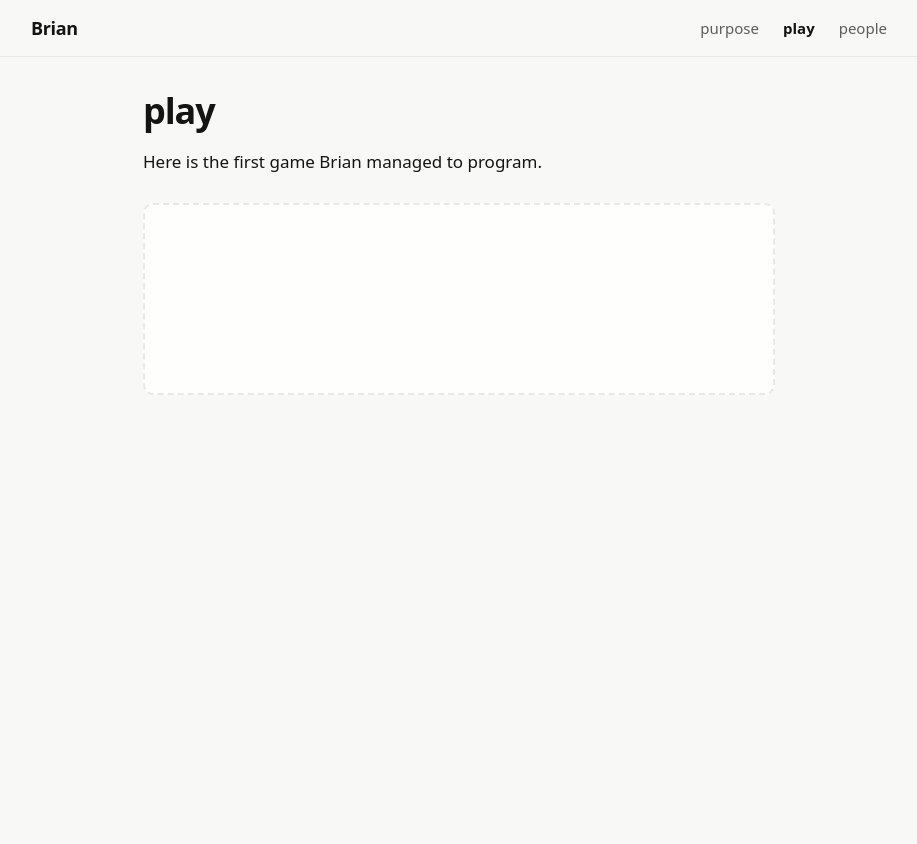
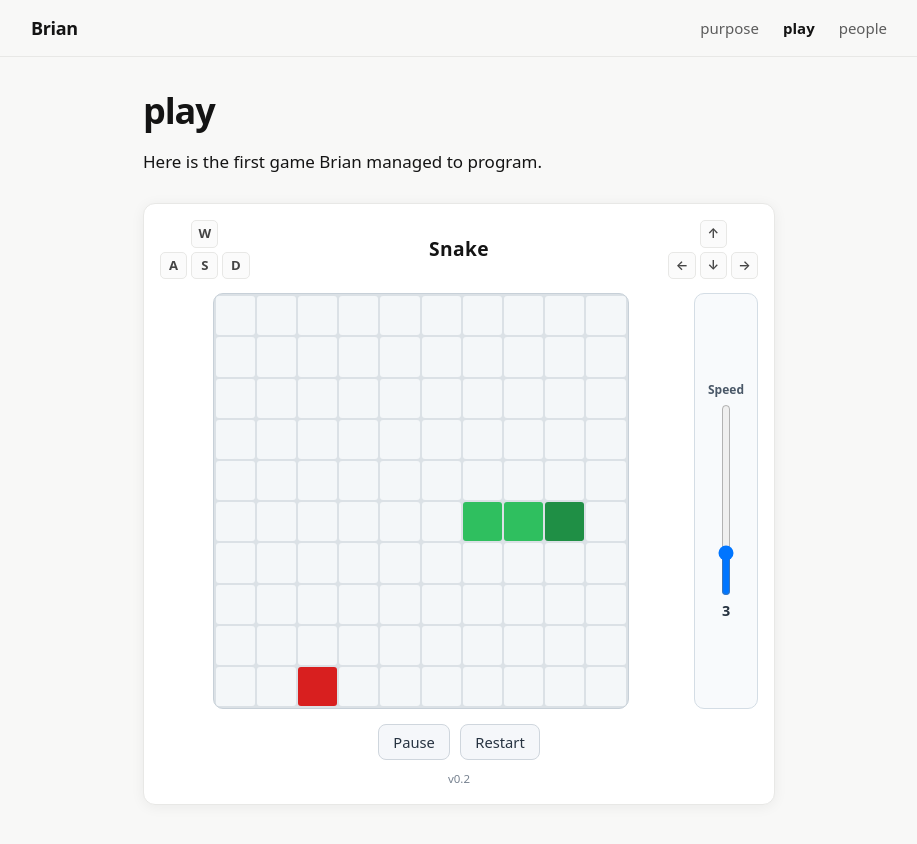
Before and after one commit to bmick/Website, a plain HTML site: page play.html in a window 1280 px wide. Shown: the whole page, without its empty margins (181-1098 px from the left). Before the commit the page ends 800 px from the top, so only its background shows below. Drawn offline with Linux system fonts and the light colour scheme.

Commit message:
Made-with: Cursor
Adds snake game.

```diff
--- a/css/styles.css
+++ b/css/styles.css
@@ -159,13 +159,229 @@ main {
   margin-bottom: 0;
 }
 
-/* Play — game embed slot */
-.game-slot {
+/* Play — snake game shell */
+.snake-shell {
   margin-top: 1.75rem;
-  min-height: 12rem;
+  border-radius: 12px;
+  border: 1px solid var(--border);
+  background: var(--surface);
+  box-shadow: 0 2px 14px rgba(0, 0, 0, 0.06);
+  padding: 1rem;
+}
+
+.snake-topbar {
+  display: grid;
+  grid-template-columns: 1fr auto 1fr;
+  align-items: center;
+  gap: 0.5rem;
+  margin-bottom: 0.9rem;
+}
+
+.snake-title {
+  margin: 0;
+  font-size: 1.2rem;
+  letter-spacing: 0.02em;
+  font-weight: 700;
+}
+
+.snake-control-hint {
+  display: inline-flex;
+  flex-direction: column;
+  gap: 0.25rem;
+}
+
+.snake-control-hint:first-child {
+  justify-self: start;
+}
+
+.snake-control-hint:last-child {
+  justify-self: end;
+}
+
+.key-row {
+  display: inline-flex;
+  gap: 0.25rem;
+}
+
+.key-row--single {
+  justify-content: center;
+}
+
+.key-cap {
+  width: 1.7rem;
+  height: 1.7rem;
+  display: inline-flex;
+  align-items: center;
+  justify-content: center;
+  border: 1px solid var(--border);
+  border-radius: 5px;
+  background: #fbfbfb;
+  color: #444;
+  font-size: 0.82rem;
+  font-weight: 600;
+  line-height: 1;
+  user-select: none;
+}
+
+.snake-board-wrap {
+  position: relative;
+  width: min(100%, 26rem);
+  margin: 0 auto;
+  aspect-ratio: 1 / 1;
+  touch-action: none;
+}
+
+.snake-play-area {
+  display: grid;
+  grid-template-columns: minmax(0, 1fr) auto;
+  align-items: center;
+  justify-content: center;
+  gap: 0.8rem;
+}
+
+.snake-speed-panel {
+  width: 4rem;
+  align-self: stretch;
+  border: 1px solid #d4dde5;
   border-radius: 10px;
-  border: 2px dashed var(--border);
-  background: color-mix(in srgb, var(--surface) 80%, var(--bg));
+  background: #f8fafc;
+  display: flex;
+  flex-direction: column;
+  align-items: center;
+  justify-content: center;
+  gap: 0.4rem;
+  padding: 0.5rem 0.35rem;
+}
+
+.snake-speed-label {
+  font-size: 0.75rem;
+  font-weight: 600;
+  color: #4a5868;
+  line-height: 1;
+}
+
+.snake-speed-slider {
+  writing-mode: bt-lr;
+  -webkit-appearance: slider-vertical;
+  width: 1.2rem;
+  height: 12rem;
+}
+
+.snake-speed-value {
+  margin: 0;
+  font-size: 0.9rem;
+  font-weight: 700;
+  color: #273341;
+  line-height: 1;
+}
+
+.snake-board {
+  width: 100%;
+  height: 100%;
+  display: grid;
+  grid-template-columns: repeat(10, 1fr);
+  grid-template-rows: repeat(10, 1fr);
+  gap: 2px;
+  background: #dbe1e6;
+  border: 1px solid #c7d0d8;
+  border-radius: 10px;
+  padding: 2px;
+}
+
+.snake-cell {
+  border-radius: 3px;
+  background: #f4f7f9;
+}
+
+.snake-cell--food {
+  background: #d81f1f;
+}
+
+.snake-cell--body {
+  background: #2fbf5f;
+}
+
+.snake-cell--head {
+  background: #1f8f45;
+}
+
+.snake-overlay {
+  position: absolute;
+  inset: 0;
+  display: flex;
+  align-items: center;
+  justify-content: center;
+  border-radius: 10px;
+  color: #fff;
+  font-size: clamp(1.4rem, 4vw, 2.2rem);
+  font-weight: 700;
+  letter-spacing: 0.02em;
+  background: rgba(10, 20, 33, 0.56);
+  text-shadow: 0 1px 2px rgba(0, 0, 0, 0.5);
+  opacity: 0;
+  pointer-events: none;
+  transition: opacity 0.15s ease;
+}
+
+.snake-overlay.is-visible {
+  opacity: 1;
+}
+
+.snake-controls {
+  margin-top: 0.95rem;
+  display: flex;
+  justify-content: center;
+  gap: 0.6rem;
+}
+
+.snake-button {
+  border: 1px solid #cfd6dd;
+  background: #f5f7fa;
+  color: #273341;
+  font: inherit;
+  font-size: 0.92rem;
+  line-height: 1;
+  padding: 0.58rem 0.9rem;
+  border-radius: 8px;
+  cursor: pointer;
+}
+
+.snake-button:hover {
+  background: #eaf0f8;
+}
+
+.snake-button.is-paused {
+  background: #ffe8a3;
+  border-color: #e4bf45;
+  color: #4b3906;
+}
+
+.snake-version {
+  margin: 0.65rem 0 0;
+  text-align: center;
+  color: #778290;
+  font-size: 0.72rem;
+}
+
+@media (max-width: 40rem) {
+  .snake-play-area {
+    grid-template-columns: 1fr;
+  }
+
+  .snake-speed-panel {
+    width: min(100%, 26rem);
+    justify-self: center;
+    flex-direction: row;
+    justify-content: center;
+    padding: 0.6rem;
+  }
+
+  .snake-speed-slider {
+    writing-mode: horizontal-tb;
+    -webkit-appearance: auto;
+    width: min(70vw, 16rem);
+    height: auto;
+  }
 }
 
 /* People — Magic-style planeswalker character cards */
--- /dev/null
+++ b/games/snake-v0.1.js
@@ -0,0 +1,396 @@
+"use strict";
+
+(function initSnakeGame() {
+  const GRID_SIZE = 10;
+  const BASE_TICK_MS = 500;
+  const BASE_SPEED_LEVEL = 3;
+  const MAX_SPEED_LEVEL = 11;
+  const SPEED_FACTOR = 1.25;
+  const WIN_LENGTH = 10;
+  const COUNTDOWN_START = 3;
+  const SWIPE_MIN_PX = 20;
+
+  const boardEl = document.getElementById("snake-board");
+  const overlayEl = document.getElementById("snake-overlay");
+  const pauseBtn = document.getElementById("snake-pause");
+  const restartBtn = document.getElementById("snake-restart");
+  const speedSliderEl = document.getElementById("snake-speed");
+  const speedValueEl = document.getElementById("snake-speed-value");
+
+  if (
+    !boardEl ||
+    !overlayEl ||
+    !pauseBtn ||
+    !restartBtn ||
+    !speedSliderEl ||
+    !speedValueEl
+  ) {
+    return;
+  }
+
+  const cells = [];
+  for (let i = 0; i < GRID_SIZE * GRID_SIZE; i += 1) {
+    const cell = document.createElement("div");
+    cell.className = "snake-cell";
+    boardEl.appendChild(cell);
+    cells.push(cell);
+  }
+
+  const DIRS = {
+    up: { x: 0, y: -1 },
+    down: { x: 0, y: 1 },
+    left: { x: -1, y: 0 },
+    right: { x: 1, y: 0 },
+  };
+
+  const OPPOSITE = {
+    up: "down",
+    down: "up",
+    left: "right",
+    right: "left",
+  };
+
+  const KEY_TO_DIR = {
+    ArrowUp: "up",
+    ArrowDown: "down",
+    ArrowLeft: "left",
+    ArrowRight: "right",
+    w: "up",
+    W: "up",
+    s: "down",
+    S: "down",
+    a: "left",
+    A: "left",
+    d: "right",
+    D: "right",
+  };
+
+  let snake = [];
+  let direction = "right";
+  const directionQueue = [];
+  let food = null;
+  let timerId = null;
+  let isPaused = false;
+  let isCountdown = false;
+  let gameOver = false;
+  let speedLevel = BASE_SPEED_LEVEL;
+  let touchTracking = null;
+
+  function toIndex(pos) {
+    return pos.y * GRID_SIZE + pos.x;
+  }
+
+  function positionsEqual(a, b) {
+    return a.x === b.x && a.y === b.y;
+  }
+
+  function clearBoardClasses() {
+    for (const cell of cells) {
+      cell.className = "snake-cell";
+    }
+  }
+
+  function renderBoard() {
+    clearBoardClasses();
+    if (food) {
+      cells[toIndex(food)].classList.add("snake-cell--food");
+    }
+    for (let i = snake.length - 1; i >= 0; i -= 1) {
+      const segment = snake[i];
+      cells[toIndex(segment)].classList.add("snake-cell--body");
+    }
+    cells[toIndex(snake[0])].classList.remove("snake-cell--body");
+    cells[toIndex(snake[0])].classList.add("snake-cell--head");
+  }
+
+  function showOverlay(text) {
+    overlayEl.textContent = text;
+    overlayEl.classList.add("is-visible");
+  }
+
+  function hideOverlay() {
+    overlayEl.textContent = "";
+    overlayEl.classList.remove("is-visible");
+  }
+
+  function setPausedVisual(paused) {
+    pauseBtn.textContent = paused ? "Resume" : "Pause";
+    pauseBtn.classList.toggle("is-paused", paused);
+  }
+
+  function stopTimer() {
+    if (timerId !== null) {
+      clearTimeout(timerId);
+      timerId = null;
+    }
+  }
+
+  function randomOpenSquare() {
+    const occupied = new Set(snake.map((seg) => `${seg.x},${seg.y}`));
+    const open = [];
+    for (let y = 0; y < GRID_SIZE; y += 1) {
+      for (let x = 0; x < GRID_SIZE; x += 1) {
+        const key = `${x},${y}`;
+        if (!occupied.has(key)) {
+          open.push({ x, y });
+        }
+      }
+    }
+    if (open.length === 0) {
+      return null;
+    }
+    return open[Math.floor(Math.random() * open.length)];
+  }
+
+  function getTickMs() {
+    const stepsFromBase = speedLevel - BASE_SPEED_LEVEL;
+    return BASE_TICK_MS / SPEED_FACTOR ** stepsFromBase;
+  }
+
+  function applySpeedFromSlider() {
+    const parsed = Number.parseInt(speedSliderEl.value, 10);
+    if (Number.isNaN(parsed)) {
+      return;
+    }
+    speedLevel = Math.min(MAX_SPEED_LEVEL, Math.max(1, parsed));
+    speedValueEl.textContent = String(speedLevel);
+  }
+
+  function scheduleTick() {
+    stopTimer();
+    if (gameOver || isPaused || isCountdown) {
+      return;
+    }
+    timerId = setTimeout(tick, getTickMs());
+  }
+
+  function endGame(message) {
+    gameOver = true;
+    stopTimer();
+    showOverlay(message);
+  }
+
+  function tick() {
+    if (gameOver || isPaused || isCountdown) {
+      return;
+    }
+
+    if (directionQueue.length > 0) {
+      direction = directionQueue.shift();
+    }
+    const head = snake[0];
+    const step = DIRS[direction];
+    const next = { x: head.x + step.x, y: head.y + step.y };
+
+    const outOfBounds =
+      next.x < 0 || next.y < 0 || next.x >= GRID_SIZE || next.y >= GRID_SIZE;
+    if (outOfBounds) {
+      endGame("You Lose");
+      return;
+    }
+
+    const willEat = food && positionsEqual(next, food);
+    const bodyToCheck = willEat ? snake : snake.slice(0, -1);
+    const hitsSelf = bodyToCheck.some((seg) => positionsEqual(seg, next));
+    if (hitsSelf) {
+      endGame("You Lose");
+      return;
+    }
+
+    snake.unshift(next);
+
+    if (willEat) {
+      if (snake.length >= WIN_LENGTH) {
+        renderBoard();
+        endGame("You Win");
+        return;
+      }
+      food = randomOpenSquare();
+    } else {
+      snake.pop();
+    }
+
+    renderBoard();
+    scheduleTick();
+  }
+
+  function tryEnqueueDirection(nextDir, maxQueueLength = 1) {
+    if (gameOver || isCountdown) {
+      return false;
+    }
+
+    const compareDir =
+      directionQueue.length > 0
+        ? directionQueue[directionQueue.length - 1]
+        : direction;
+
+    if (nextDir === compareDir) {
+      return false;
+    }
+
+    if (snake.length > 1 && OPPOSITE[compareDir] === nextDir) {
+      return false;
+    }
+
+    if (directionQueue.length >= maxQueueLength) {
+      return false;
+    }
+
+    directionQueue.push(nextDir);
+    return true;
+  }
+
+  function requestDirection(nextDir) {
+    // Keep controls responsive but predictable: one buffered turn by default.
+    tryEnqueueDirection(nextDir, 1);
+  }
+
+  function onKeyDown(event) {
+    const mapped = KEY_TO_DIR[event.key];
+    if (!mapped) {
+      return;
+    }
+    event.preventDefault();
+    requestDirection(mapped);
+  }
+
+  function directionFromDelta(dx, dy) {
+    if (Math.abs(dx) < SWIPE_MIN_PX && Math.abs(dy) < SWIPE_MIN_PX) {
+      return null;
+    }
+    if (Math.abs(dx) >= Math.abs(dy)) {
+      return dx > 0 ? "right" : "left";
+    }
+    return dy > 0 ? "down" : "up";
+  }
+
+  function onTouchStart(event) {
+    if (event.touches.length !== 1) {
+      touchTracking = null;
+      return;
+    }
+    const touch = event.touches[0];
+    touchTracking = {
+      anchorX: touch.clientX,
+      anchorY: touch.clientY,
+      dirs: [],
+    };
+  }
+
+  function onTouchMove(event) {
+    if (!touchTracking || event.touches.length !== 1) {
+      return;
+    }
+    const touch = event.touches[0];
+    const dx = touch.clientX - touchTracking.anchorX;
+    const dy = touch.clientY - touchTracking.anchorY;
+    const nextDir = directionFromDelta(dx, dy);
+    if (!nextDir) {
+      return;
+    }
+
+    event.preventDefault();
+
+    const lastDir = touchTracking.dirs[touchTracking.dirs.length - 1];
+    if (nextDir === lastDir || nextDir === OPPOSITE[lastDir]) {
+      return;
+    }
+
+    if (touchTracking.dirs.length < 2) {
+      touchTracking.dirs.push(nextDir);
+      touchTracking.anchorX = touch.clientX;
+      touchTracking.anchorY = touch.clientY;
+    }
+  }
+
+  function onTouchEnd() {
+    if (!touchTracking || touchTracking.dirs.length === 0) {
+      touchTracking = null;
+      return;
+    }
+
+    const first = touchTracking.dirs[0];
+    const second = touchTracking.dirs[1];
+
+    const firstQueued = tryEnqueueDirection(first, 1);
+    if (firstQueued && second) {
+      tryEnqueueDirection(second, 2);
+    }
+
+    touchTracking = null;
+  }
+
+  function runCountdownThenStart() {
+    isCountdown = true;
+    isPaused = false;
+    setPausedVisual(false);
+
+    let value = COUNTDOWN_START;
+    showOverlay(String(value));
+
+    const countdownStep = () => {
+      value -= 1;
+      if (value > 0) {
+        showOverlay(String(value));
+        setTimeout(countdownStep, 1000);
+        return;
+      }
+      hideOverlay();
+      isCountdown = false;
+      scheduleTick();
+    };
+
+    setTimeout(countdownStep, 1000);
+  }
+
+  function resetGame() {
+    stopTimer();
+    gameOver = false;
+    direction = "right";
+    directionQueue.length = 0;
+    snake = [
+      { x: 4, y: 5 },
+      { x: 3, y: 5 },
+      { x: 2, y: 5 },
+    ];
+    food = randomOpenSquare();
+    renderBoard();
+    runCountdownThenStart();
+  }
+
+  pauseBtn.addEventListener("click", () => {
+    if (gameOver || isCountdown) {
+      return;
+    }
+    isPaused = !isPaused;
+    setPausedVisual(isPaused);
+    if (isPaused) {
+      stopTimer();
+      showOverlay("Paused");
+    } else {
+      hideOverlay();
+      scheduleTick();
+    }
+  });
+
+  restartBtn.addEventListener("click", () => {
+    resetGame();
+  });
+
+  speedSliderEl.addEventListener("input", () => {
+    applySpeedFromSlider();
+    if (!gameOver && !isPaused && !isCountdown) {
+      scheduleTick();
+    }
+  });
+
+  window.addEventListener("keydown", onKeyDown, { passive: false });
+  boardEl.addEventListener("touchstart", onTouchStart, { passive: true });
+  boardEl.addEventListener("touchmove", onTouchMove, { passive: false });
+  boardEl.addEventListener("touchend", onTouchEnd, { passive: true });
+  boardEl.addEventListener("touchcancel", onTouchEnd, { passive: true });
+
+  speedSliderEl.value = String(BASE_SPEED_LEVEL);
+  applySpeedFromSlider();
+  resetGame();
+})();
--- a/play.html
+++ b/play.html
@@ -22,9 +22,60 @@
       <div class="page-prose">
         <p>Here is the first game Brian managed to program.</p>
       </div>
-      <div class="game-slot" aria-label="Game embed area">
-        <!-- Add your game (canvas, iframe, etc.) here. -->
-      </div>
+      <section class="snake-shell" aria-label="Snake game">
+        <header class="snake-topbar">
+          <div class="snake-control-hint" aria-hidden="true">
+            <div class="key-row key-row--single">
+              <span class="key-cap">W</span>
+            </div>
+            <div class="key-row">
+              <span class="key-cap">A</span>
+              <span class="key-cap">S</span>
+              <span class="key-cap">D</span>
+            </div>
+          </div>
+          <h2 class="snake-title">Snake</h2>
+          <div class="snake-control-hint" aria-hidden="true">
+            <div class="key-row key-row--single">
+              <span class="key-cap">↑</span>
+            </div>
+            <div class="key-row">
+              <span class="key-cap">←</span>
+              <span class="key-cap">↓</span>
+              <span class="key-cap">→</span>
+            </div>
+          </div>
+        </header>
+
+        <div class="snake-play-area">
+          <div class="snake-board-wrap">
+            <div id="snake-board" class="snake-board" role="grid" aria-label="10 by 10 snake board"></div>
+            <div id="snake-overlay" class="snake-overlay" aria-live="polite"></div>
+          </div>
+          <aside class="snake-speed-panel" aria-label="Speed control">
+            <label class="snake-speed-label" for="snake-speed">Speed</label>
+            <input
+              id="snake-speed"
+              class="snake-speed-slider"
+              type="range"
+              min="1"
+              max="11"
+              step="1"
+              value="3"
+              aria-valuemin="1"
+              aria-valuemax="11"
+            />
+            <p id="snake-speed-value" class="snake-speed-value">3</p>
+          </aside>
+        </div>
+
+        <div class="snake-controls">
+          <button id="snake-pause" class="snake-button" type="button">Pause</button>
+          <button id="snake-restart" class="snake-button" type="button">Restart</button>
+        </div>
+        <p class="snake-version">v0.2</p>
+      </section>
     </main>
+    <script src="games/snake-v0.1.js"></script>
   </body>
 </html>
```
